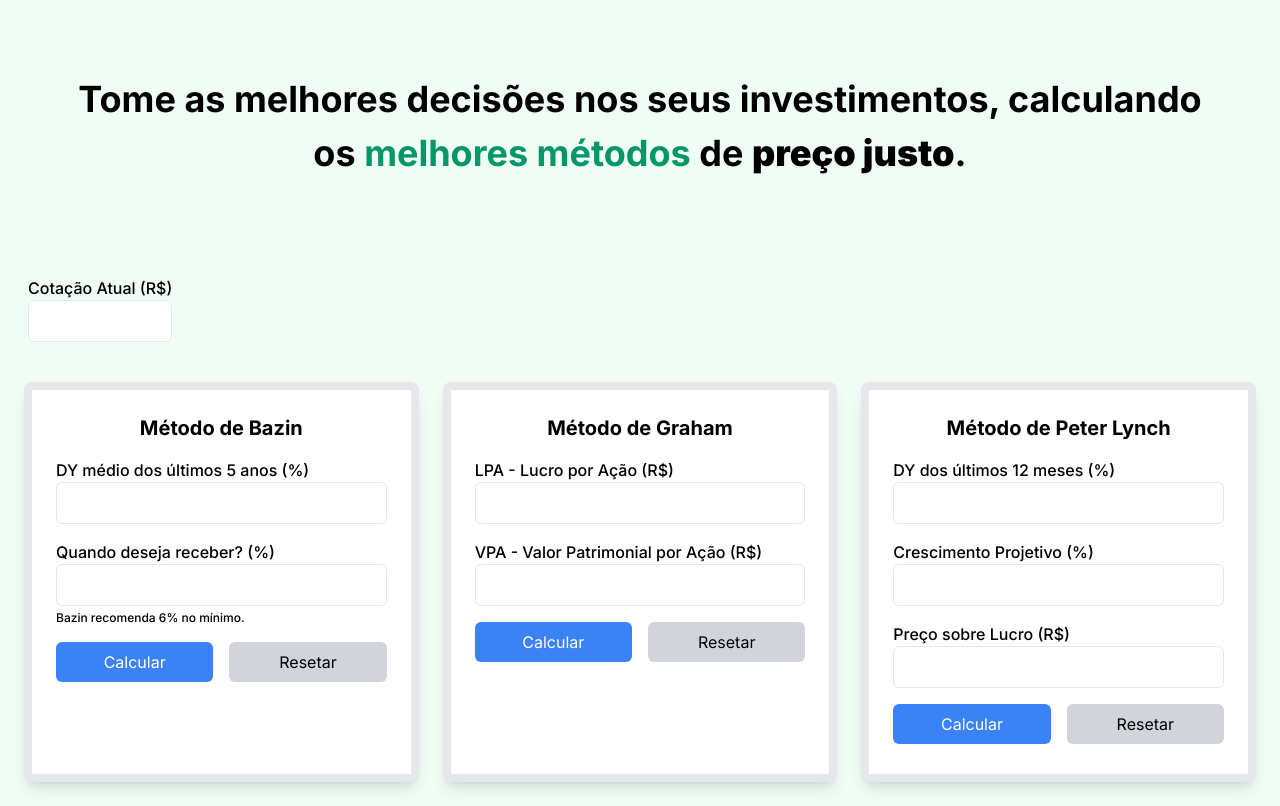
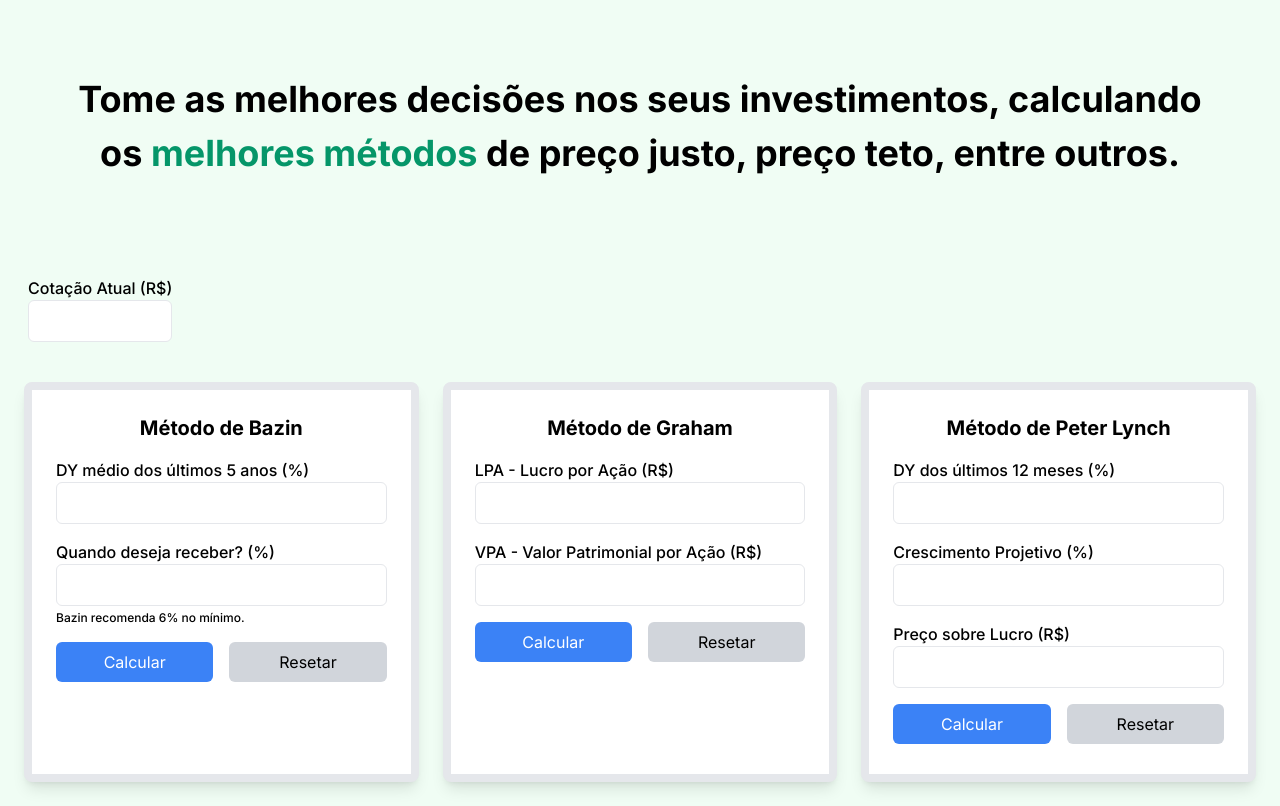
Before and after one commit to moniquemelo/calc-investing, a React (Vite) app: page / in a window 1280 px wide. Built offline with nearby package versions, Linux system fonts and the light colour scheme.

Commit message:
Mudança do H1 para inclusão de outros produtos

```diff
--- a/src/App.jsx
+++ b/src/App.jsx
@@ -104,7 +104,7 @@ export default function App() {
       <header>
         <h1 className="text-2xl text-center leading-normal font-sans font-bold md:text-4xl md:p-12 md:leading-normal">
           Tome as melhores decisões nos seus investimentos, calculando os{" "}
-          <span className="text-emerald-600">melhores métodos</span> de <strong>preço justo</strong>.
+          <span className="text-emerald-600">melhores métodos</span> de preço justo, preço teto, entre outros.
         </h1>
       </header>
 
```
